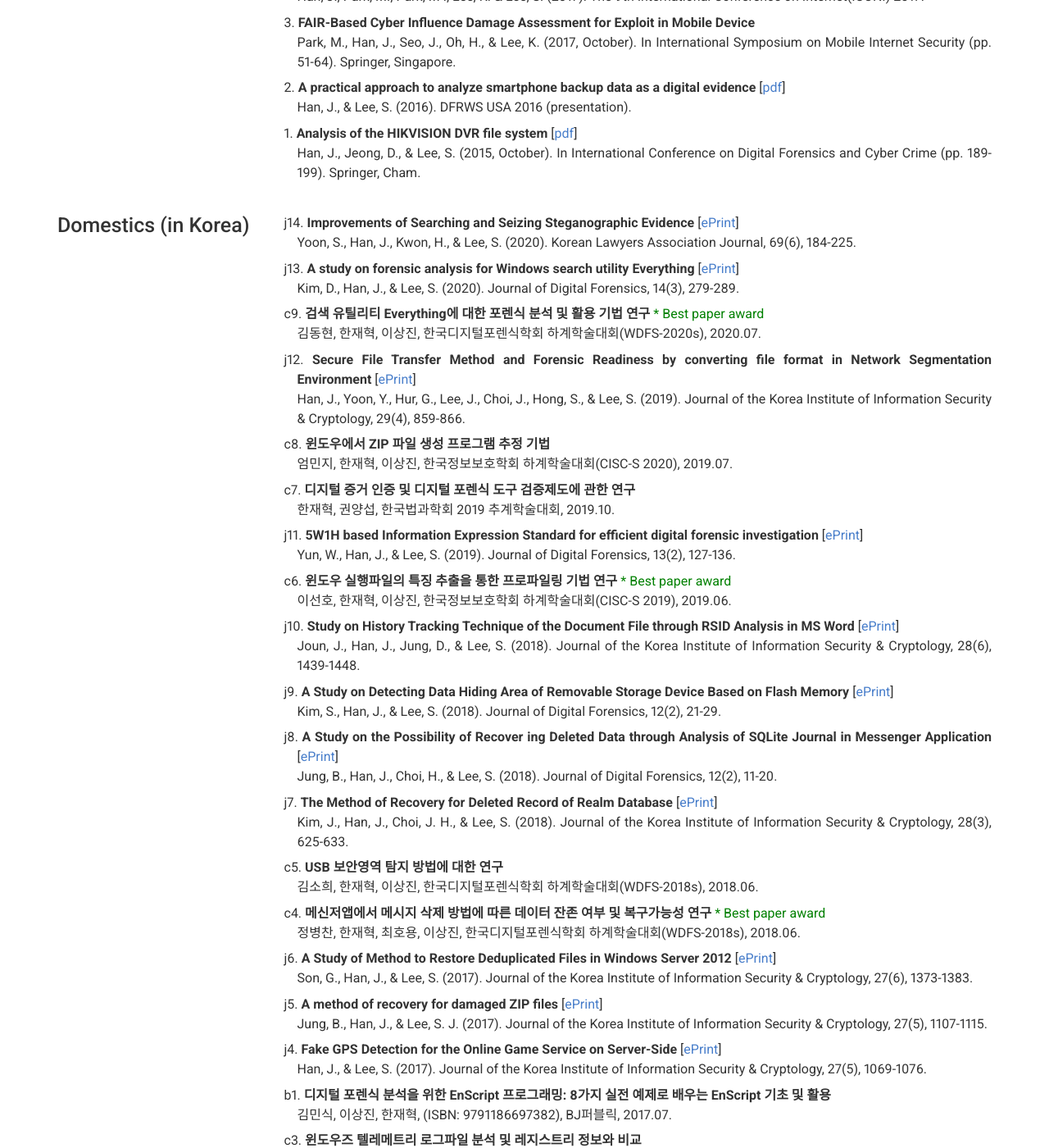
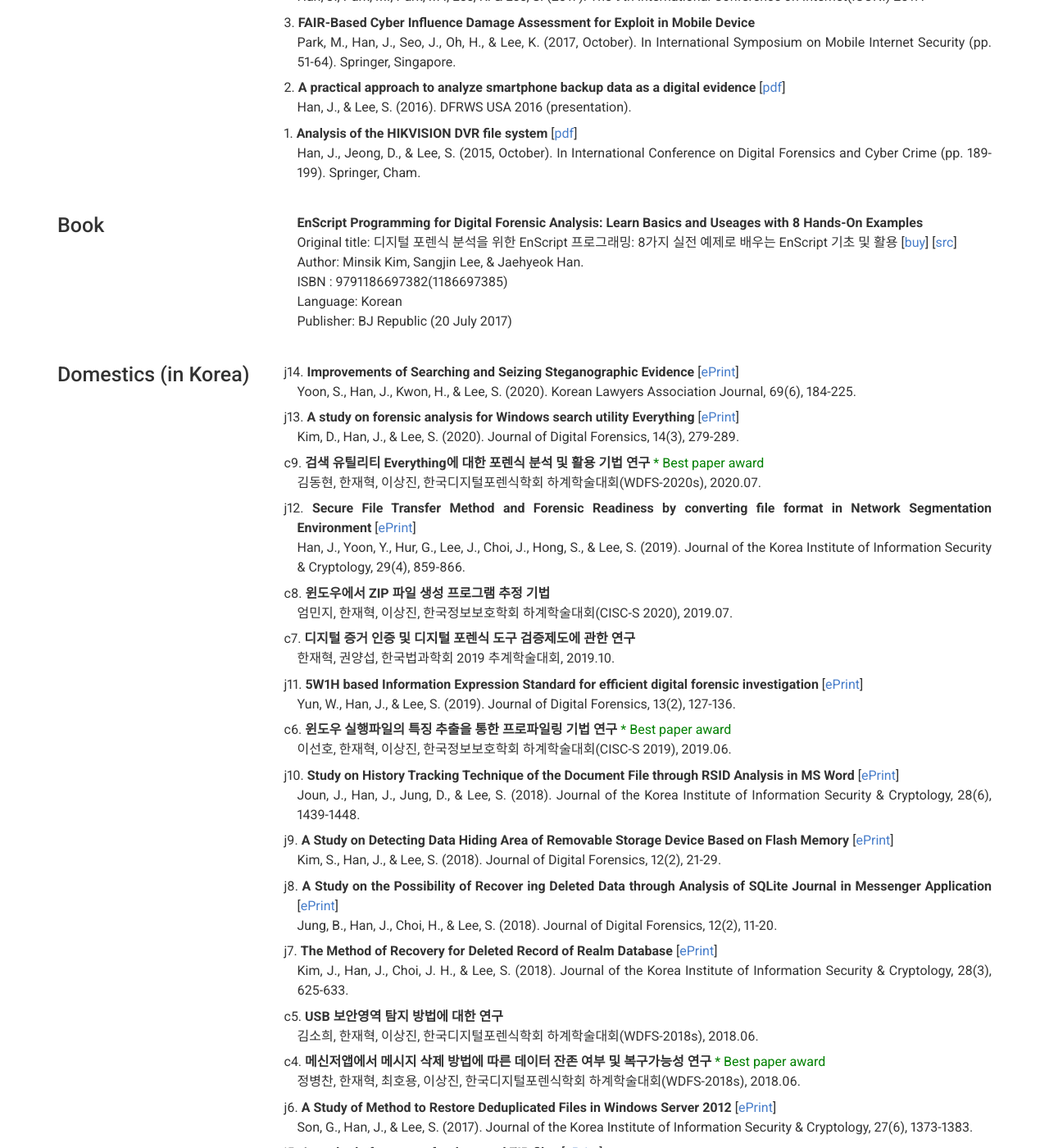
Before and after one commit to JaehyeokHan/jaehyeokhan.github.io, a Jekyll site: the page built from index.md, in a window 1280 px wide and 1400 px high, scrolled down 2849 px. Shown: the whole window at 82% size. Built offline with Jekyll 4.4.1, drawn with Linux system fonts in a browser that asks for light colours; nearby versions of some CDN libraries.

Commit message:
Update _config.yml

```diff
--- a/_config.yml
+++ b/_config.yml
@@ -172,6 +172,17 @@ content:
           <p style="text-indent: -1em;">1. <b>Analysis of the HIKVISION DVR file system</b> [<A href = "https://eudl.eu/pdf/10.1007/978-3-319-25512-5_13" target = "top">pdf</A>]<br>Han, J., Jeong, D., & Lee, S. (2015, October). In International Conference on Digital Forensics and Cyber Crime (pp. 189-199). Springer, Cham.</p>
 
       - layout: left
+        title: Book
+        description: | # this will include new lines to allow paragraphs
+          <p><b>EnScript Programming for Digital Forensic Analysis: Learn Basics and Useages with 8 Hands-On Examples</b>
+          <br>Original title: 디지털 포렌식 분석을 위한 EnScript 프로그래밍: 8가지 실전 예제로 배우는 EnScript 기초 및 활용 [<A href = "http://www.kyobobook.co.kr/product/detailViewKor.laf?mallGb=KOR&ejkGb=KOR&barcode=9791186697382" target = "top">buy</A>] [<A href = "https://github.com/bjpublic/enscript" target = "top">src</A>]
+          <br>Author: Minsik Kim, Sangjin Lee, & Jaehyeok Han.
+          <br>ISBN : 9791186697382(1186697385)
+          <br>Language: Korean
+          <br>Publisher: BJ Republic (20 July 2017)
+#         Review
+
+      - layout: left
         title: Domestics (in Korea)
         description: | # this will include new lines to allow paragraphs
           <p style="text-indent: -1em;">j14. <b>Improvements of Searching and Seizing Steganographic Evidence</b> [<A href = "https://www.kci.go.kr/kciportal/ci/sereArticleSearch/ciSereArtiView.kci?sereArticleSearchBean.artiId=ART002671199" target = "top">ePrint</A>]<br>Yoon, S., Han, J., Kwon, H., & Lee, S. (2020). Korean Lawyers Association Journal, 69(6), 184-225.</p>
@@ -191,7 +202,6 @@ content:
           <p style="text-indent: -1em;">j6. <b>A Study of Method to Restore Deduplicated Files in Windows Server 2012</b> [<A href = "http://koreascience.or.kr/article/JAKO201706749670643.page" target = "top">ePrint</A>]<br>Son, G., Han, J., & Lee, S. (2017). Journal of the Korea Institute of Information Security & Cryptology, 27(6), 1373-1383.</p>
           <p style="text-indent: -1em;">j5. <b>A method of recovery for damaged ZIP files</b> [<A href = "http://koreascience.or.kr/article/JAKO201732663238886.page" target = "top">ePrint</A>]<br>Jung, B., Han, J., & Lee, S. J. (2017). Journal of the Korea Institute of Information Security & Cryptology, 27(5), 1107-1115.</p>
           <p style="text-indent: -1em;">j4. <b>Fake GPS Detection for the Online Game Service on Server-Side</b> [<A href = "http://koreascience.or.kr/article/JAKO201732663238858.page" target = "top">ePrint</A>]<br>Han, J., & Lee, S. (2017). Journal of the Korea Institute of Information Security & Cryptology, 27(5), 1069-1076.</p>
-          <p style="text-indent: -1em;">b1. <b>디지털 포렌식 분석을 위한 EnScript 프로그래밍: 8가지 실전 예제로 배우는 EnScript 기초 및 활용</b><br>김민식, 이상진, 한재혁, (ISBN: 9791186697382), BJ퍼블릭, 2017.07.</p>
           <p style="text-indent: -1em;">c3. <b>윈도우즈 텔레메트리 로그파일 분석 및 레지스트리 정보와 비교</b><br>이승주, 한재혁, 이상진, 한국디지털포렌식학회 하계학술대회(WDFS-2017s), 2017.07.</p>
           <p style="text-indent: -1em;">c2. <b>로그인 정보 분석을 통합 웹 브라우저 포렌식 개선 방안</b><br>김준기, 한재혁, 이상진, 한국정보보호학회 하계학술대회(CISC-S’16), 2017.06.22.</p>
           <p style="text-indent: -1em;">j3. <b>A study on API wrapping in Themida and unpacking technique</b> [<A href = "http://koreascience.or.kr/article/JAKO201711656578275.page" target = "top">ePrint</A>]<br>Lee, J. H., Han, J., Lee, M. W., Choi, J. M., Baek, H., & Lee, S. J. (2017). Journal of the Korea Institute of Information Security & Cryptology, 27(1), 67-77.</p>
```
